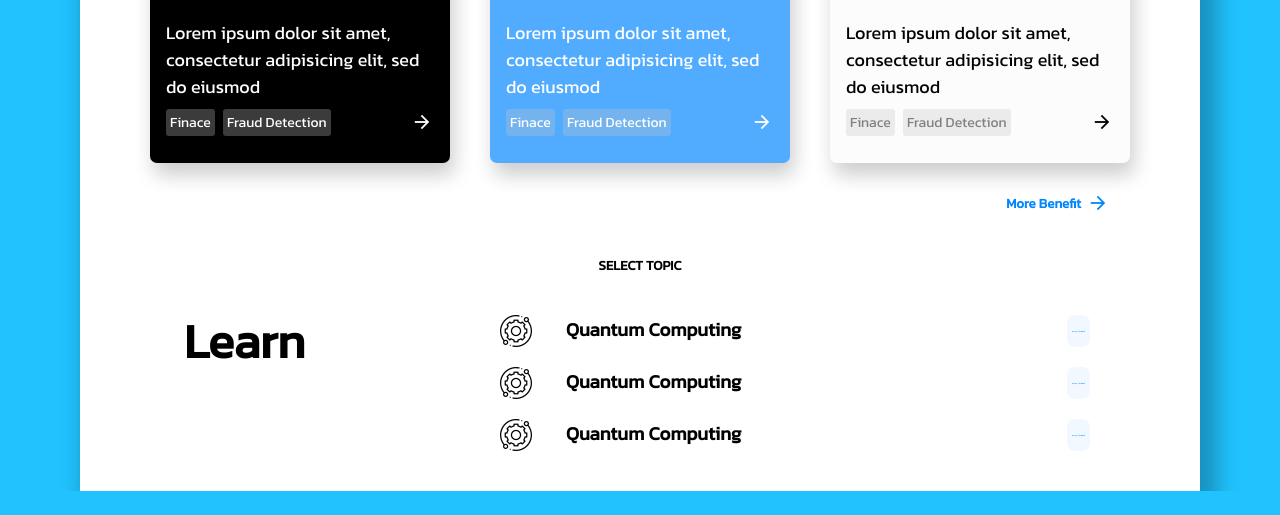
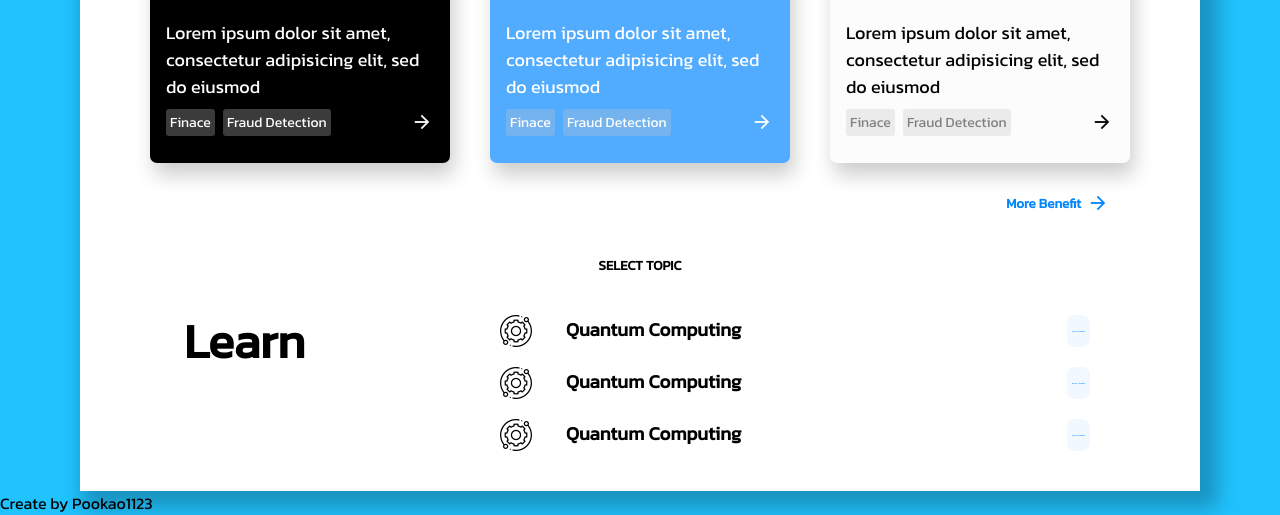
Before and after one commit to pookao1123/html-css-clone-design, a plain HTML site: page index.html in a window 1280 px wide. Shown: the part 585-1100 px from the top of the page. Before the commit the page ends 1076 px from the top, so only its background shows below. Drawn offline with nearby package versions, Linux system fonts and the light colour scheme.

Commit message:
Footer-added

```diff
--- a/index.html
+++ b/index.html
@@ -131,5 +131,9 @@
 				</div>
 			</div>
 		</div>
+		<footer>
+			Create by Pookao1123
+		</footer>
 	</body>
+
 </html>
```
